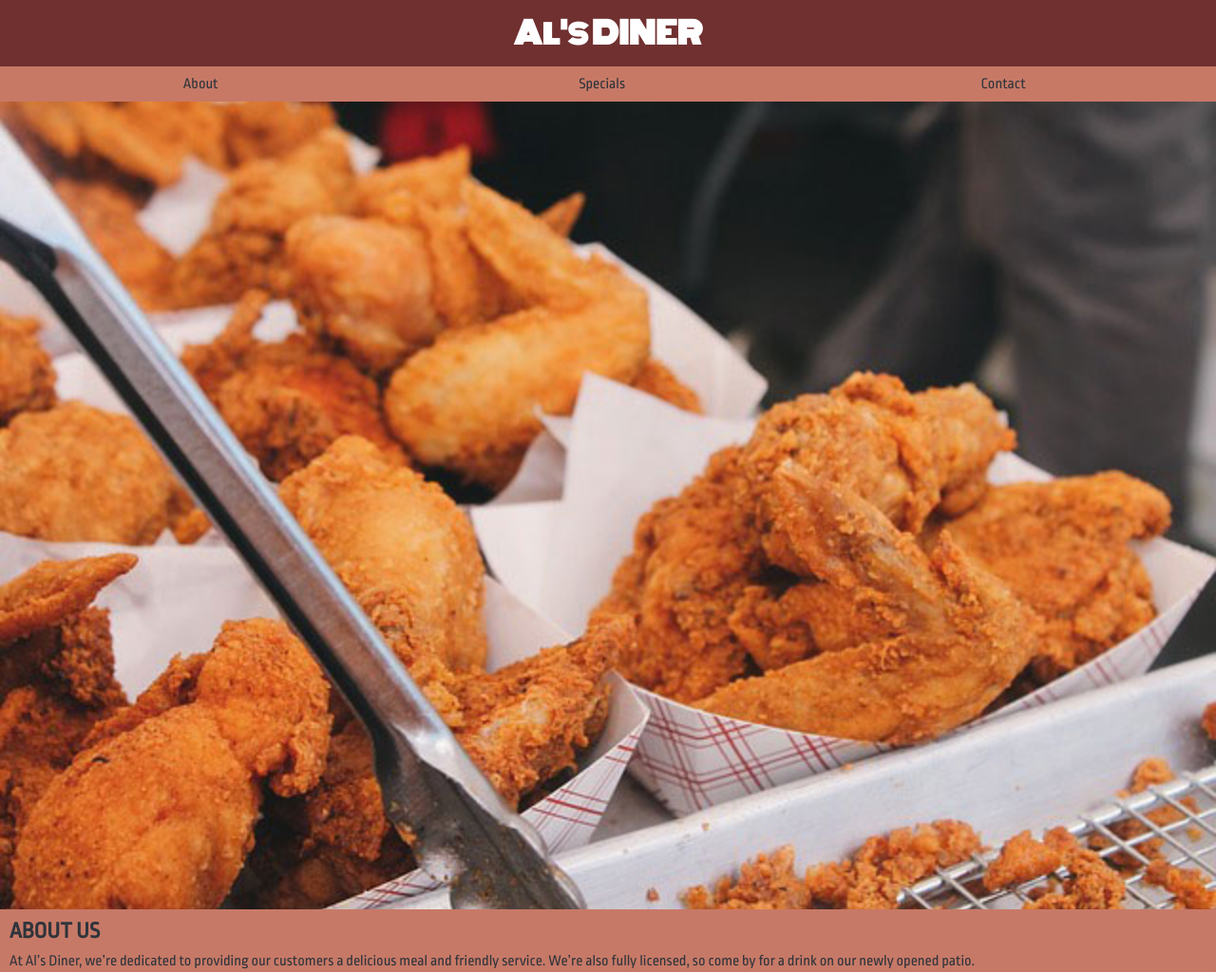
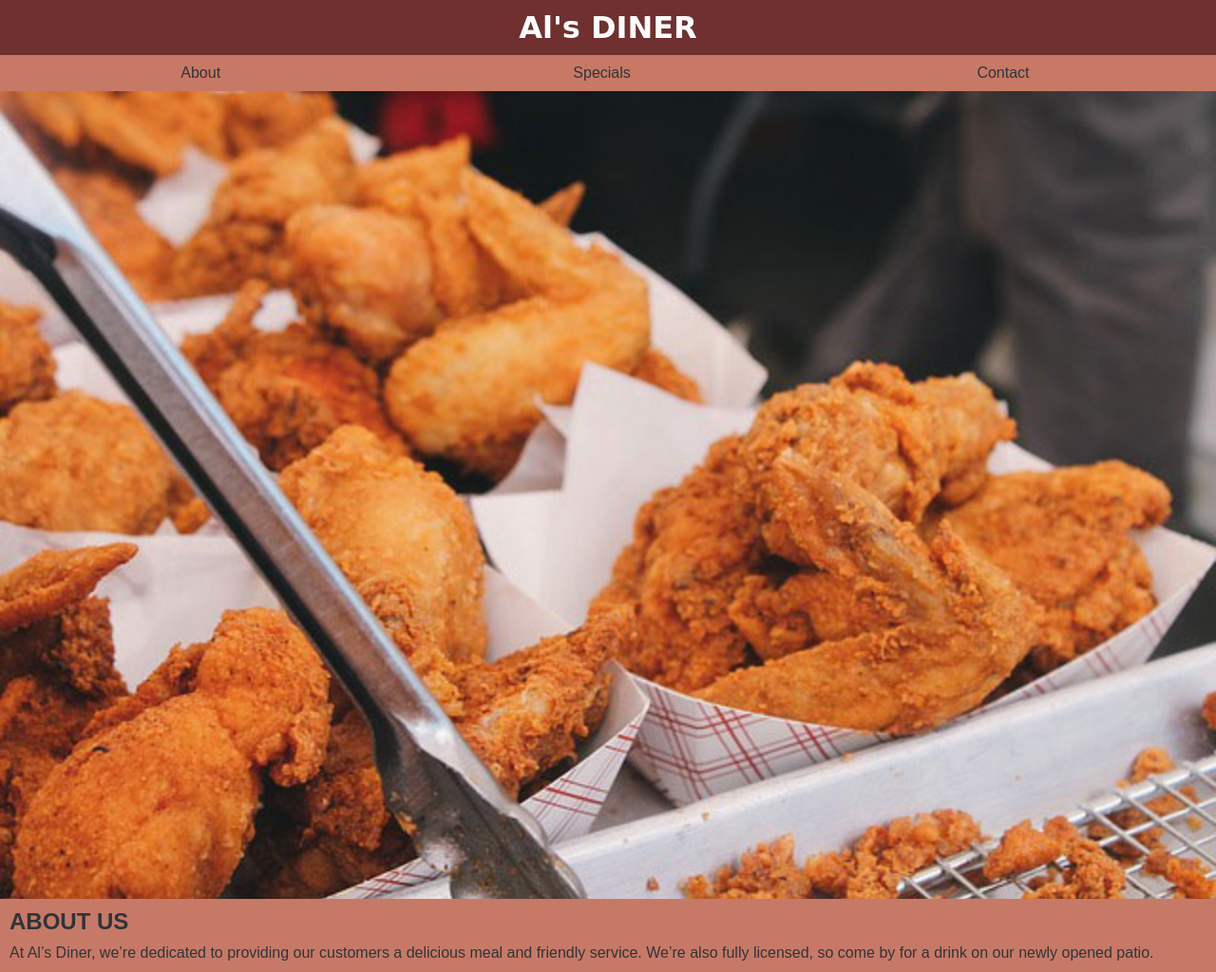
Before and after one commit to robcodonnell/dsn1674-project-3, a plain HTML site: page index.html in a window 1280 px wide. Shown: the top 1024 px of the page at 95% size. Drawn offline with Linux system fonts and the light colour scheme.

Commit message:
attempt to fix font issues

```diff
--- a/css/main.css
+++ b/css/main.css
@@ -19,7 +19,7 @@ main {
 h1 {
   background-color: #703030;
   color: #fff;
-  font-family: Monoton;
+  font-family: "Monoton", cursive;
   margin: 0;
   padding: 10px 0;
   text-align: center;
@@ -55,7 +55,6 @@ nav li {
   width: 33%;
   float: left;
   padding: 10px;
-  /*border: 1px solid #2f343b;*/
 }
 
 nav li:hover {
@@ -103,7 +102,6 @@ figure {
   height: auto;
   position: relative;
   margin: 0 0 30px 0;
-
 }
 
 h2 {
--- a/index.html
+++ b/index.html
@@ -5,8 +5,7 @@
   <title>Al's Diner</title>
   <meta name="viewport" content="width=device-width,initial-scale=1">
   <link href="css/main.css" rel="stylesheet">
-  <link href='http://fonts.googleapis.com/css?family=Ropa+Sans' rel='stylesheet' type='text/css'>
-  <link href='http://fonts.googleapis.com/css?family=Monoton' rel='stylesheet' type='text/css'>
+
 <body>
   <header class="masthead">
     <h1>Al's DINER</h1>
```
